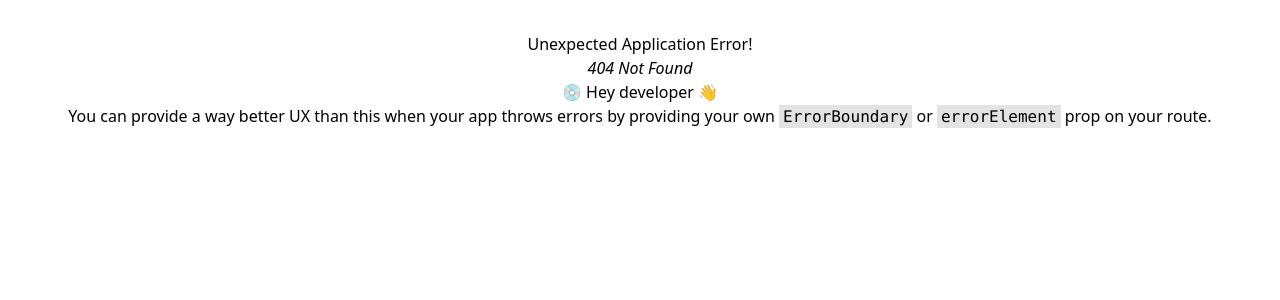
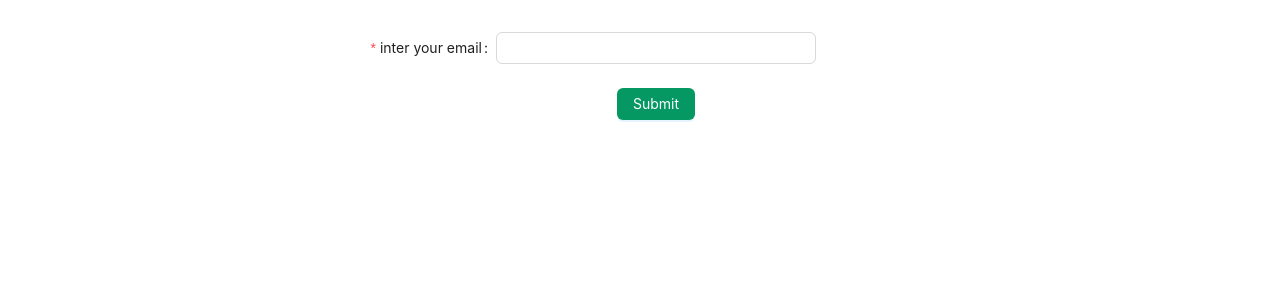
Before and after one commit to SR-Rony/backend-todo, a React (Vite) app in the folder frontend/: page /forgot_password in a window 1280 px wide. Before the commit this address had no page. Shown: the top 300 px of the page. Built offline with nearby package versions, Linux system fonts and the light colour scheme.

Commit message:
forgot password pages create

```diff
--- a/frontend/src/App.jsx
+++ b/frontend/src/App.jsx
@@ -13,6 +13,7 @@ import Login from './pages/Login';
 import { ToastContainer } from 'react-toastify';
 import 'react-toastify/dist/ReactToastify.css';
 import Verification from './pages/Verification';
+import ForgotPassword from './pages/ForgotPassword';
 
 
 function App() {
@@ -23,6 +24,7 @@ function App() {
         <Route path='/' element={<Register />}/>
         <Route path='/login' element={<Login />}/>
         <Route path='/todos' element={<Home />}/>
+        <Route path='/forgot_password' element={<ForgotPassword />}/>
         <Route path='/verification/:token' element={<Verification />}/>
       </Route>
     )
--- /dev/null
+++ b/frontend/src/pages/ForgotPassword.jsx
@@ -0,0 +1,102 @@
+import React, { useState } from 'react'
+import { Button, Checkbox, Form, Input } from 'antd';
+
+
+const ForgotPassword = () => {
+    const [loading, setLoading] = useState(false);
+
+
+    const onFinish = async(values) => {
+        console.log(values);
+        // setLoading(true)
+        // await axios.post("http://localhost:8000/api/user/login",{
+        //   email:values.email,
+        //   password:values.password
+        // })
+        // .then(()=>{
+        //   users.map((item)=>{
+        //     if(item.email==values.email){
+        //       let user={
+        //         name:item.name,
+        //         email:item.email,
+        //         password:item.password
+        //       }
+        //       dispatch(activeUser(user))
+        //       localStorage.setItem("user",JSON.stringify(user))
+        //       navigate("/todos")
+        //       setLoading(false)
+        //     }
+        //   })
+
+        // })
+        // .catch((err)=>{
+        //   let error=err.response.data.message
+        //   setLoading(false)
+        //   toast.error(error, {
+        //     position: "top-right",
+        //     autoClose: 5000,
+        //     hideProgressBar: false,
+        //     closeOnClick: true,
+        //     pauseOnHover: true,
+        //     draggable: true,
+        //     progress: undefined,
+        //     theme: "dark",
+        //     });
+        // })
+      };
+      const onFinishFailed = (errorInfo) => {
+        console.log('Failed:', errorInfo);
+        // setLoading(false)
+      };
+
+
+
+
+  return (
+    <>
+    <Form className='mx-auto w-1/2 pr-32'
+      name="basic"
+      labelCol={{
+        span: 8,
+      }}
+      wrapperCol={{
+        span: 16,
+      }}
+      initialValues={{
+        remember: true,
+      }}
+      onFinish={onFinish}
+      onFinishFailed={onFinishFailed}
+      autoComplete="off"
+    >
+      <Form.Item
+        label="inter your email"
+        name="email"
+        rules={[
+          {
+            required: true,
+            message: 'Please input your email!',
+          },
+          {type:"email"}
+        ]}
+      >
+        <Input />
+      </Form.Item>
+
+      <Form.Item
+        wrapperCol={{
+          offset: 8,
+          span: 16,
+        }}
+      >
+        {loading
+      ? <Button type="" className='bg-primary text-white' loading> Loading</Button>
+      : <Button className='bg-primary' type="primary" htmlType="submit"> Submit</Button>
+      }
+      </Form.Item>
+    </Form>
+    </>
+  )
+}
+
+export default ForgotPassword
--- a/frontend/src/pages/Login.jsx
+++ b/frontend/src/pages/Login.jsx
@@ -6,6 +6,7 @@ import { Link, json, useNavigate } from 'react-router-dom';
 import { toast } from 'react-toastify';
 import { activeUser } from '../fetures/users/userSlice'
 import { useDispatch, useSelector } from 'react-redux';
+import Paragraph from '../components/paragraph/Paragraph';
 
 
 const Login = () => {
@@ -120,6 +121,8 @@ const Login = () => {
         <Input.Password />
       </Form.Item>
 
+      <Paragraph onClick={()=>navigate("/forgot_password")} className='text-end text-primary cursor-pointer mb-2'>Forget passeord</Paragraph>
+
       <Form.Item
         wrapperCol={{
           offset: 8,
```
